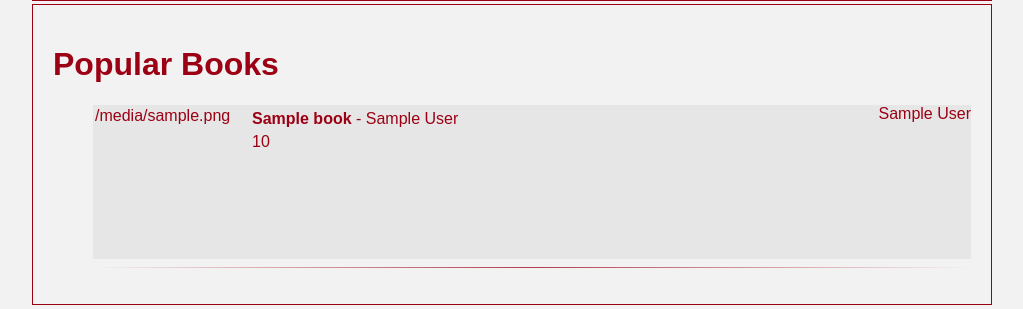
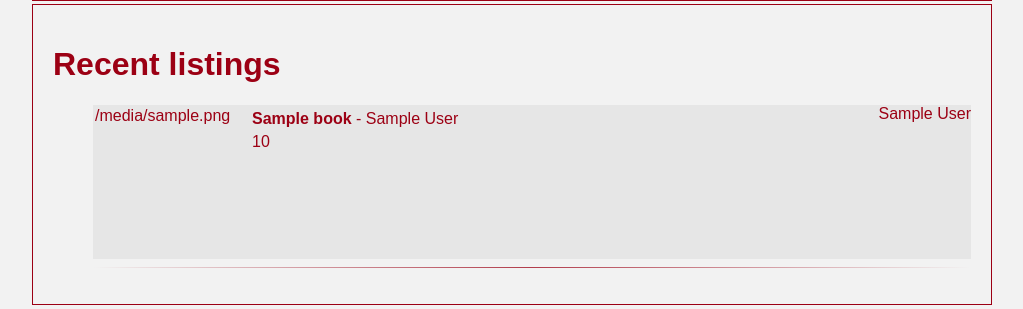
Before and after one commit to patricknaish/comp3001, a Python web app: template src/web/template/home.html in a window 1280 px wide. Shown: the part 199-508 px from the top of the page, without its empty margins (128-1151 px from the left). Run offline with Jinja, Linux system fonts and the light colour scheme; the template is opened without the code that fills it: most values are stand-ins (such as "Sample title", 1, 10 or a date in 2020).

Commit message:
Update the header on the homepage.

```diff
--- a/src/web/template/home.html
+++ b/src/web/template/home.html
@@ -4,7 +4,7 @@
 
 {% block content %}
 <div class="home">
-    <h1>Popular Books</h1>
+    <h1>Recent listings</h1>
     <ul class="book-list">
     {% for listing in book_list %}
         <a href="/book/{{listing.key}}" class="listing-link">
```
